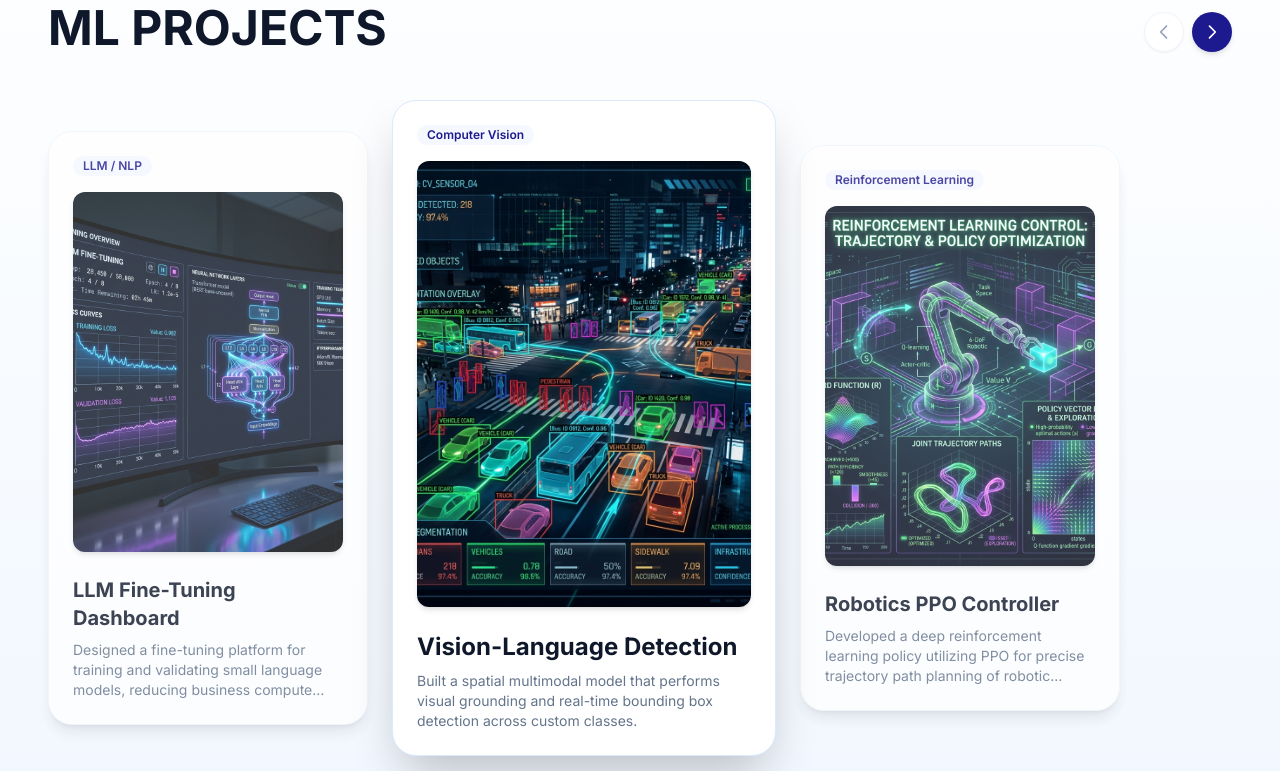
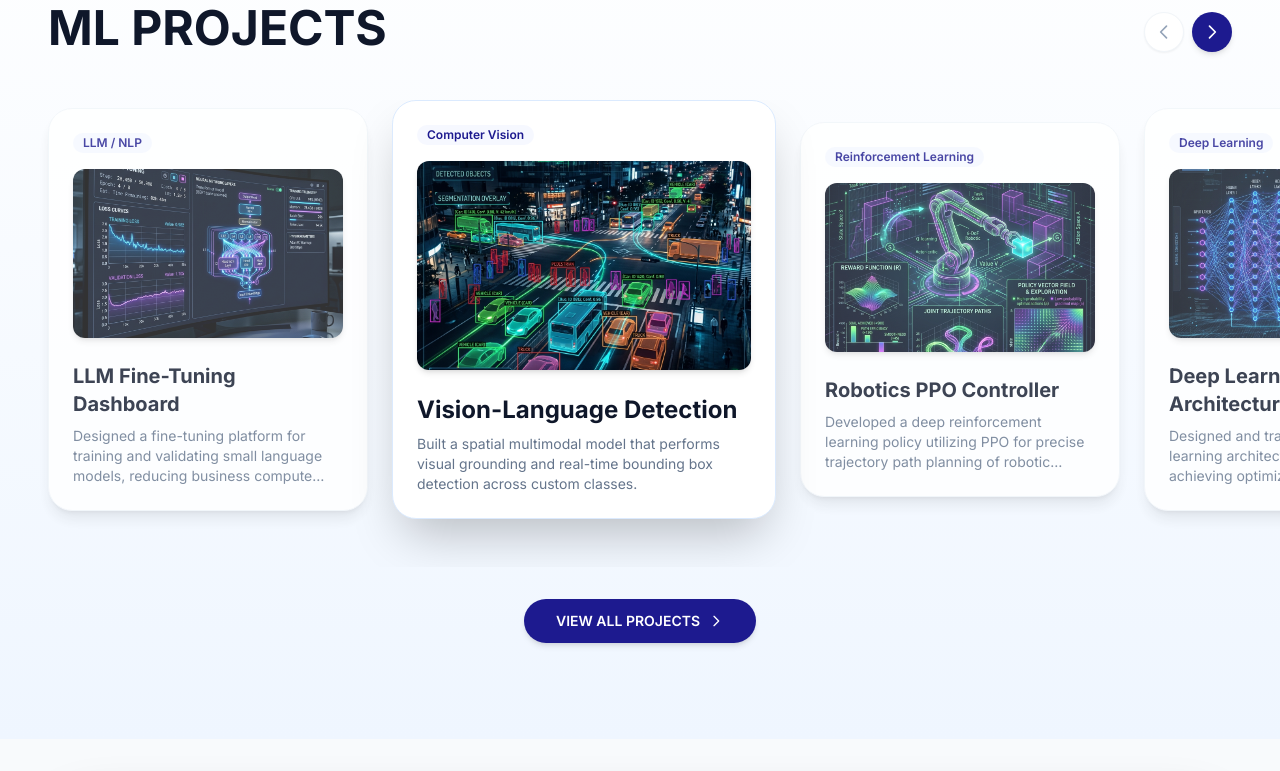
Before and after one commit to zaocmarvel/alexendar-react, a React (Vite) app: page / in a window 1280 px wide. Shown: the part 1376-2147 px from the top of the page. Built offline with nearby package versions, Linux system fonts and the light colour scheme.

Commit message:
feat: add Deep Learning Architectures and Enterprise AI Infrastructure projects to both the homepage slider and Portfolio grid page with custom landscape aspect ratios

```diff
--- a/src/components/Books.jsx
+++ b/src/components/Books.jsx
@@ -27,6 +27,20 @@ export default function Books({ onViewPortfolio }) {
       rating: "Reinforcement Learning",
       description: "Developed a deep reinforcement learning policy utilizing PPO for precise trajectory path planning of robotic systems.",
       cover: "/ppo_robotics.jpg",
+    },
+    {
+      id: 4,
+      title: "Deep Learning Architectures",
+      rating: "Deep Learning",
+      description: "Designed and trained custom deep learning architectures at scale, achieving optimized performance for enterprise workloads.",
+      cover: "/deep_learning_nodes.jpg",
+    },
+    {
+      id: 5,
+      title: "Enterprise AI Infrastructure",
+      rating: "AI Infrastructure",
+      description: "Optimized model throughput and latency for production-grade Small Language Models (SLMs) on custom enterprise datasets.",
+      cover: "/ai_server_telemetry.jpg",
     }
   ];
 
@@ -42,9 +56,9 @@ export default function Books({ onViewPortfolio }) {
 
     // Cycle the active/featured status for visual feedback
     if (direction === 'left') {
-      setActiveBookId((prev) => (prev > 1 ? prev - 1 : 3));
+      setActiveBookId((prev) => (prev > 1 ? prev - 1 : 5));
     } else {
-      setActiveBookId((prev) => (prev < 3 ? prev + 1 : 1));
+      setActiveBookId((prev) => (prev < 5 ? prev + 1 : 1));
     }
   };
 
@@ -110,7 +124,7 @@ export default function Books({ onViewPortfolio }) {
               <motion.img
                 layout
                 alt={`${book.title} Project Screenshot`}
-                className={`w-full h-auto rounded-xl mb-6 object-cover aspect-[3/4] shadow-md`}
+                className="w-full aspect-[16/10] rounded-xl mb-6 object-cover shadow-md"
                 src={book.cover}
               />
               <h3 className={`font-bold text-dark mb-2 transition-all ${
--- a/src/components/Portfolio.jsx
+++ b/src/components/Portfolio.jsx
@@ -19,6 +19,18 @@ export default function Portfolio({ onBack }) {
       description: "Developed a deep reinforcement learning policy utilizing PPO for precise trajectory path planning of robotic systems.",
       tags: ["Python", "OpenAI Gym", "PyBullet", "RL"],
       cover: "/ppo_robotics.jpg"
+    },
+    {
+      title: "Deep Learning Architectures",
+      description: "Designed and trained custom deep learning architectures at scale, achieving optimized performance for enterprise workloads.",
+      tags: ["PyTorch", "Model Parallelism", "Neural Networks"],
+      cover: "/deep_learning_nodes.jpg"
+    },
+    {
+      title: "Enterprise AI Infrastructure",
+      description: "Optimized model throughput and latency for production-grade Small Language Models (SLMs) on custom enterprise datasets.",
+      tags: ["CUDA", "TensorRT", "SLMs", "Praxis AI"],
+      cover: "/ai_server_telemetry.jpg"
     }
   ];
 
@@ -89,7 +101,7 @@ export default function Portfolio({ onBack }) {
               <div>
                 <img
                   alt={project.title}
-                  className="w-full h-48 object-cover rounded-2xl mb-6 shadow-sm border border-slate-50"
+                  className="w-full aspect-[16/10] object-cover rounded-2xl mb-6 shadow-sm border border-slate-50"
                   src={project.cover}
                 />
                 <h3 className="text-xl font-bold text-dark mb-3">{project.title}</h3>
```
